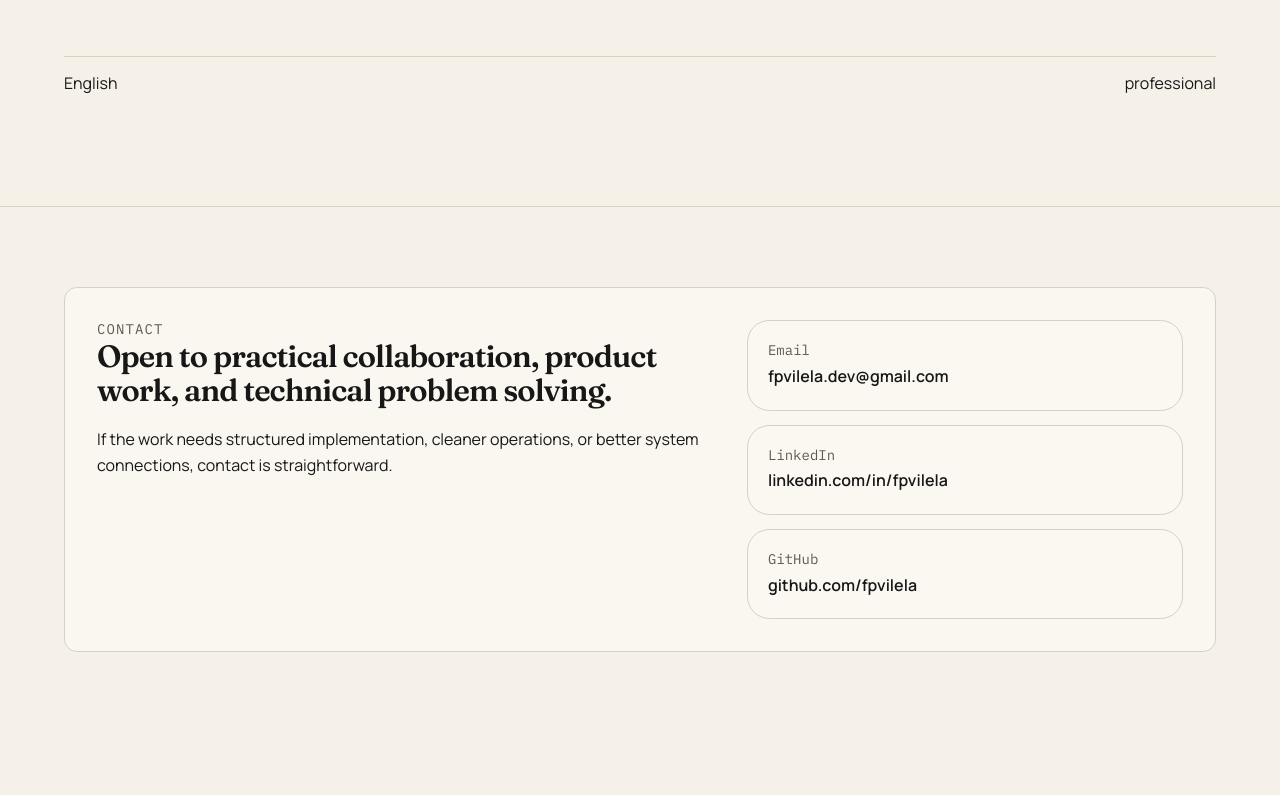
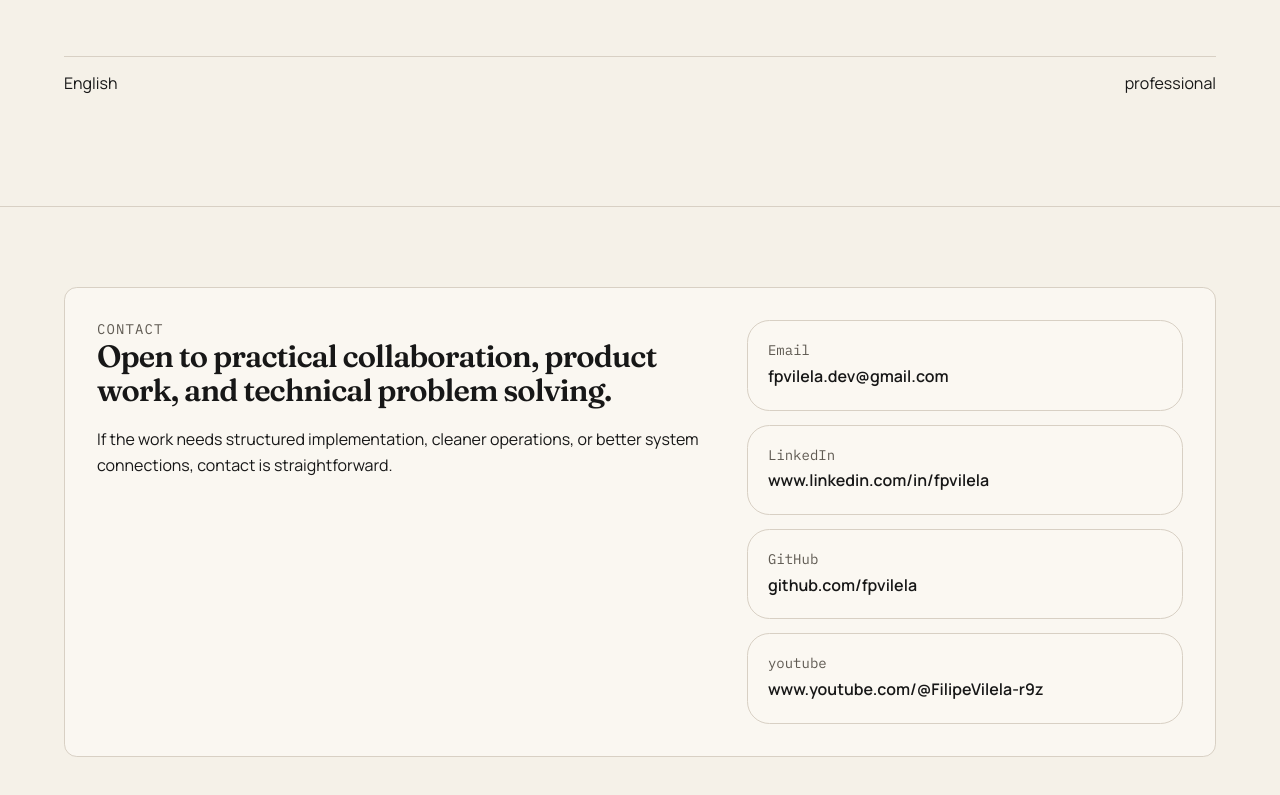
Before and after one commit to fpvilela/fpvilela.dev, a SvelteKit app: page / in a window 1280 px wide. Shown: the part 6512-7307 px from the top of the page. Before the commit the page ends 7244 px from the top, so only its background shows below. Built offline with nearby package versions, Linux system fonts and the light colour scheme.

Commit message:
render contact actions from resume yaml

```diff
--- /dev/null
+++ b/src/lib/server/resume/build-contact.ts
@@ -0,0 +1,32 @@
+import type { ContactActionItem } from '$lib/types/resume';
+
+import type { ContactRecord, ResumeSourceData } from './source-types';
+
+function formatSocialValue(url: string): string {
+	return url.replace(/^https?:\/\//, '').replace(/\/$/, '');
+}
+
+function formatSocialLabel(name: string): string {
+	return name === 'github' ? 'GitHub' : name === 'Linkedin' ? 'LinkedIn' : name;
+}
+
+function getSocialActions(contact: ContactRecord): ContactActionItem[] {
+	return (
+		contact.social?.map((item) => ({
+			label: formatSocialLabel(item.name),
+			value: formatSocialValue(item.url),
+			href: item.url
+		})) ?? []
+	);
+}
+
+export function getContactActions({ contact }: ResumeSourceData): ContactActionItem[] {
+	return [
+		{
+			label: 'Email',
+			value: contact.email,
+			href: `mailto:${contact.email}`
+		},
+		...getSocialActions(contact)
+	];
+}
--- a/src/lib/server/resume/load-resume-sources.ts
+++ b/src/lib/server/resume/load-resume-sources.ts
@@ -4,6 +4,7 @@ import { parse } from 'yaml';
 
 import type {
 	CompanyRecord,
+	ContactRecord,
 	CourseRecord,
 	EducationRecord,
 	ProjectRecord,
@@ -27,6 +28,7 @@ export function loadResumeSources(): ResumeSourceData {
 		projects: readYamlFile<ProjectRecord[]>('projects.yaml'),
 		skills: readYamlFile<SkillRecord[]>('skills.yaml'),
 		education: readYamlFile<EducationRecord[]>('education.yaml'),
-		courses: readYamlFile<CourseRecord[]>('courses.yaml')
+		courses: readYamlFile<CourseRecord[]>('courses.yaml'),
+		contact: readYamlFile<ContactRecord>('contact.yaml')
 	};
 }
--- a/src/lib/types/resume.ts
+++ b/src/lib/types/resume.ts
@@ -39,3 +39,9 @@ export type CourseItem = {
 	note: string;
 	links: LinkItem[];
 };
+
+export type ContactActionItem = {
+	label: string;
+	value: string;
+	href: string;
+};
--- a/src/routes/+page.server.ts
+++ b/src/routes/+page.server.ts
@@ -1,5 +1,6 @@
 import type { PageServerLoad } from './$types';
 
+import { getContactActions } from '$lib/server/resume/build-contact';
 import { getCourses } from '$lib/server/resume/build-courses';
 import { getEducation } from '$lib/server/resume/build-education';
 import { getExperiences } from '$lib/server/resume/build-experiences';
@@ -10,6 +11,7 @@ export const load: PageServerLoad = async () => {
 	const resumeSources = loadResumeSources();
 
 	return {
+		contactActions: getContactActions(resumeSources),
 		education: getEducation(resumeSources),
 		courses: getCourses(resumeSources),
 		experience: getExperiences(resumeSources),
--- a/src/routes/+page.svelte
+++ b/src/routes/+page.svelte
@@ -109,16 +109,6 @@
 	const languages = [
 		{ label: 'Portuguese', value: 'native' },
 		{ label: 'English', value: 'professional' }
-	];
-
-	const contactActions = [
-		{ label: 'Email', value: 'fpvilela.dev@gmail.com', href: 'mailto:fpvilela.dev@gmail.com' },
-		{
-			label: 'LinkedIn',
-			value: 'linkedin.com/in/fpvilela',
-			href: 'https://www.linkedin.com/in/fpvilela/'
-		},
-		{ label: 'GitHub', value: 'github.com/fpvilela', href: 'https://github.com/fpvilela' }
 	];
 
 	let mobileNavOpen = $state(false);
@@ -428,7 +418,7 @@
 					</div>
 
 					<div class="contact-actions">
-						{#each contactActions as item}
+						{#each data.contactActions as item}
 							<a class="contact-link" href={item.href} target="_blank" rel="noreferrer">
 								<span class="contact-link__label">{item.label}</span>
 								<span class="contact-link__value">{item.value}</span>
```
Also changed, not shown: src/lib/server/resume/source-types.ts (+12 -0 lines).
